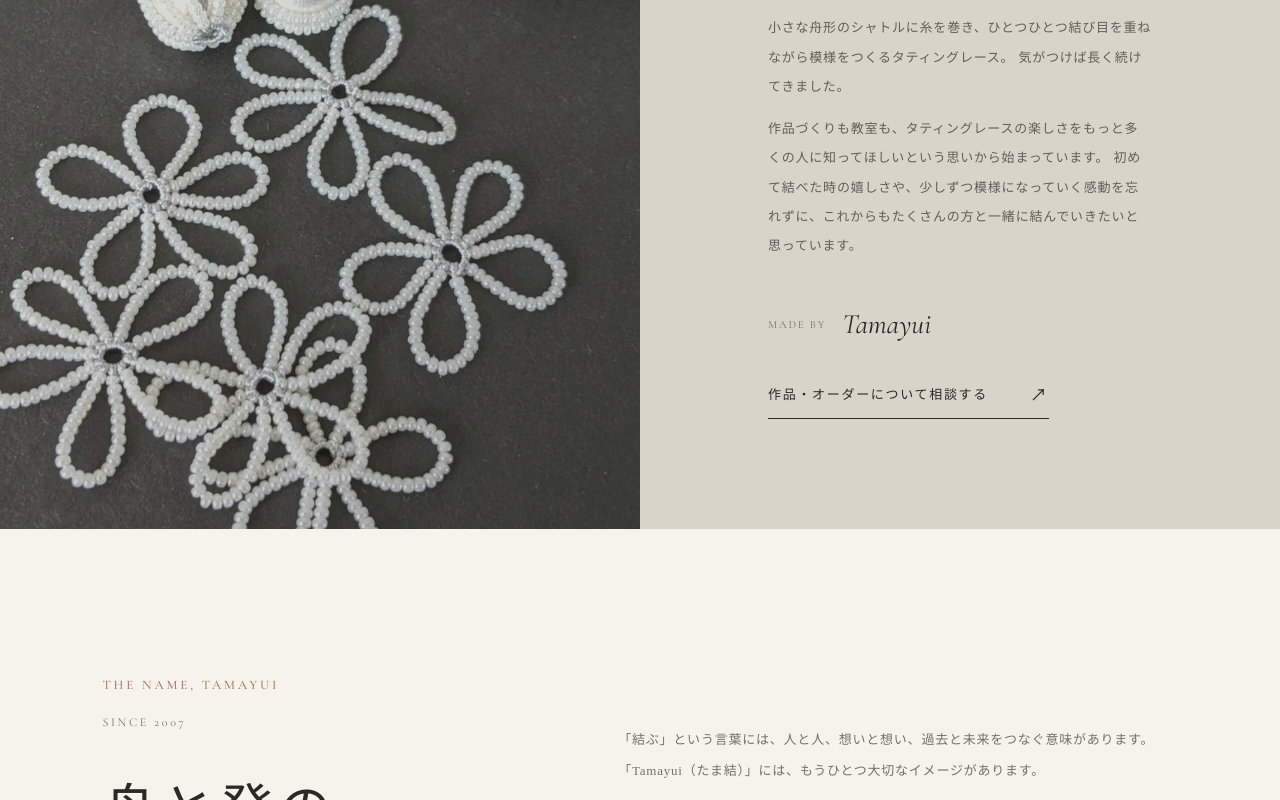
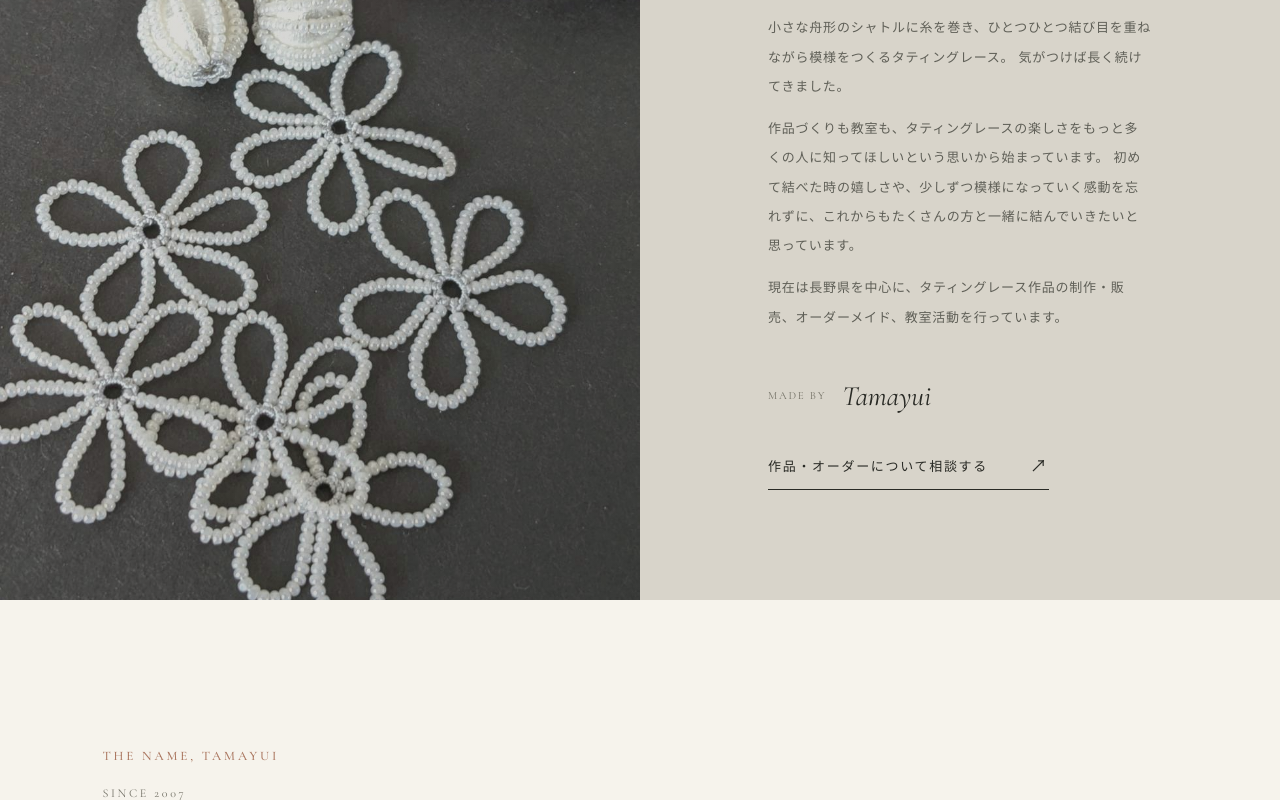
Before and after one commit to IllFlora/tamayui-website, a plain HTML site: page index.html in a window 1280 px wide. Shown: the part 2386-3186 px from the top of the page. Drawn offline with nearby package versions, Linux system fonts and the light colour scheme.

Commit message:
Clarify regional activities and services

```diff
--- a/index.html
+++ b/index.html
@@ -176,6 +176,9 @@
             作品づくりも教室も、タティングレースの楽しさをもっと多くの人に知ってほしいという思いから始まっています。
             初めて結べた時の嬉しさや、少しずつ模様になっていく感動を忘れずに、これからもたくさんの方と一緒に結んでいきたいと思っています。
           </p>
+          <p>
+            現在は長野県を中心に、タティングレース作品の制作・販売、オーダーメイド、教室活動を行っています。
+          </p>
           <div class="story-sign">
             <span>made by</span>
             <strong>Tamayui</strong>
```
